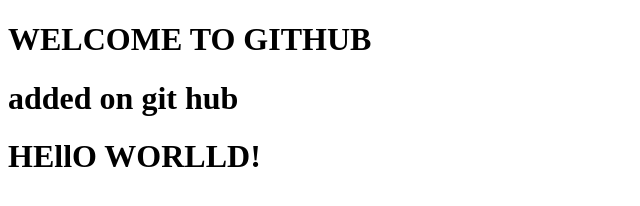
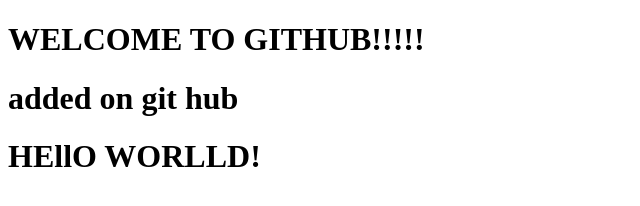
Before and after one commit to rohit-4321/hello-, a plain HTML site: page index.html in a window 1280 px wide. Shown: the full height of the page, 0-640 px from the left. Drawn offline with Linux system fonts and the light colour scheme.

Commit message:
ADD exclamation

```diff
--- a/index.html
+++ b/index.html
@@ -6,7 +6,7 @@
     <title>HEllo</title>
 </head>
 <body>
-    <h1>WELCOME TO GITHUB</h1>
+    <h1>WELCOME TO GITHUB!!!!!</h1>
     <h1>added on git hub</h1>
     <h1>HEllO WORLLD!</h1>
 </body>
```
